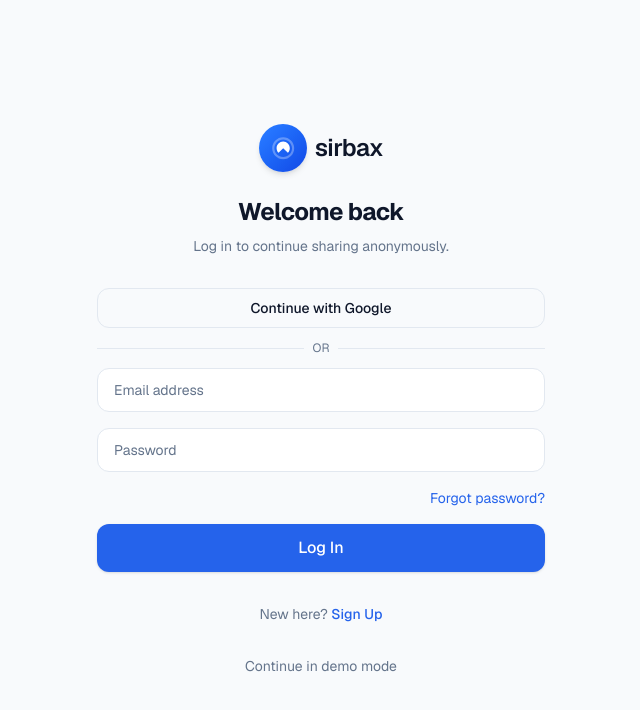
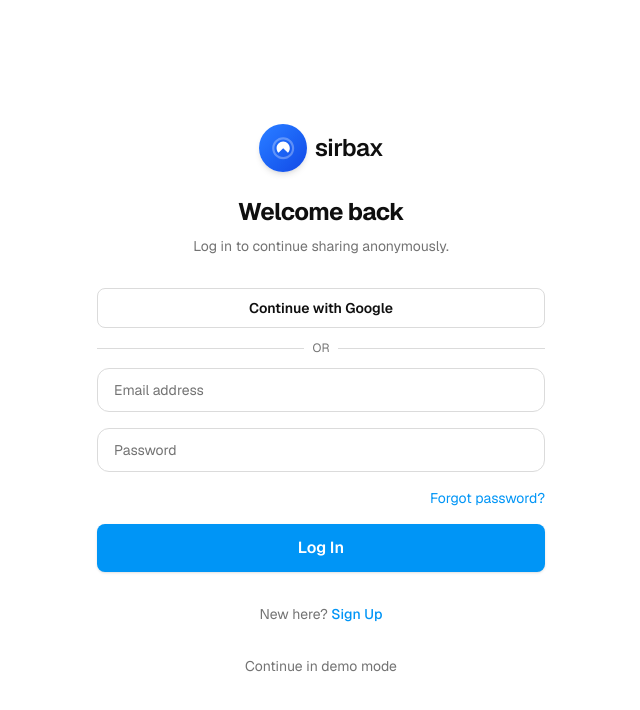
Before and after one commit to Levy254885/sirbax, a Next.js app: page /login in a window 1280 px wide. Shown: the top 710 px of the page, without its empty margins (319-959 px from the left). Built offline with nearby package versions, Linux system fonts and the light colour scheme.

Commit message:
style: white-first design tokens, Instagram story rings, refined buttons

```diff
--- a/src/app/globals.css
+++ b/src/app/globals.css
@@ -1,42 +1,42 @@
 @import "tailwindcss";
 
 :root {
-  --background: #f8fafc;
-  --foreground: #0f172a;
+  --background: #ffffff;
+  --foreground: #0f0f0f;
   --card: #ffffff;
-  --card-foreground: #0f172a;
-  --primary: #2563eb;
+  --card-foreground: #0f0f0f;
+  --primary: #0095f6;
   --primary-foreground: #ffffff;
-  --secondary: #f1f5f9;
-  --secondary-foreground: #1e293b;
-  --muted: #f1f5f9;
-  --muted-foreground: #64748b;
-  --accent: #eff6ff;
-  --accent-foreground: #1d4ed8;
-  --border: #e2e8f0;
-  --ring: #3b82f6;
-  --destructive: #ef4444;
-  --success: #22c55e;
-  --radius: 0.75rem;
+  --secondary: #efefef;
+  --secondary-foreground: #0f0f0f;
+  --muted: #fafafa;
+  --muted-foreground: #737373;
+  --accent: #f0f7ff;
+  --accent-foreground: #0095f6;
+  --border: #dbdbdb;
+  --ring: #0095f6;
+  --destructive: #ed4956;
+  --success: #00c853;
+  --radius: 0.5rem;
 }
 
 .dark {
-  --background: #0a0f1a;
-  --foreground: #f1f5f9;
-  --card: #111827;
-  --card-foreground: #f1f5f9;
-  --primary: #3b82f6;
+  --background: #000000;
+  --foreground: #f5f5f5;
+  --card: #121212;
+  --card-foreground: #f5f5f5;
+  --primary: #0095f6;
   --primary-foreground: #ffffff;
-  --secondary: #1e293b;
-  --secondary-foreground: #e2e8f0;
-  --muted: #1e293b;
-  --muted-foreground: #94a3b8;
-  --accent: #1e3a5f;
-  --accent-foreground: #93c5fd;
-  --border: #1e293b;
-  --ring: #60a5fa;
-  --destructive: #f87171;
-  --success: #4ade80;
+  --secondary: #262626;
+  --secondary-foreground: #f5f5f5;
+  --muted: #1a1a1a;
+  --muted-foreground: #a8a8a8;
+  --accent: #0d1b2a;
+  --accent-foreground: #4db5ff;
+  --border: #262626;
+  --ring: #0095f6;
+  --destructive: #ed4956;
+  --success: #00c853;
 }
 
 @theme inline {
@@ -61,34 +61,34 @@
   --radius-lg: var(--radius);
 }
 
-* {
-  border-color: var(--border);
-}
+* { border-color: var(--border); }
 
 body {
   background: var(--background);
   color: var(--foreground);
-  font-family: var(--font-sans), system-ui, sans-serif;
+  font-family: var(--font-sans), system-ui, -apple-system, BlinkMacSystemFont, "Segoe UI", sans-serif;
   -webkit-font-smoothing: antialiased;
+  -moz-osx-font-smoothing: grayscale;
 }
 
-html {
-  transition: background-color 0.2s ease, color 0.2s ease;
-}
+html { transition: background-color 0.2s ease, color 0.2s ease; }
 
 :focus-visible {
   outline: 2px solid var(--ring);
   outline-offset: 2px;
 }
 
-.no-scrollbar::-webkit-scrollbar {
-  display: none;
+.no-scrollbar::-webkit-scrollbar { display: none; }
+.no-scrollbar { -ms-overflow-style: none; scrollbar-width: none; }
+.pb-safe { padding-bottom: env(safe-area-inset-bottom, 0px); }
+
+.story-ring {
+  background: linear-gradient(45deg, #f09433 0%, #e6683c 25%, #dc2743 50%, #cc2366 75%, #bc1888 100%);
+  padding: 2px;
+  border-radius: 9999px;
 }
-.no-scrollbar {
-  -ms-overflow-style: none;
-  scrollbar-width: none;
+.story-ring-inner {
+  background: var(--card);
+  padding: 2px;
+  border-radius: 9999px;
 }
-
-.pb-safe {
-  padding-bottom: env(safe-area-inset-bottom, 0px);
-}
--- a/src/components/ui/Button.tsx
+++ b/src/components/ui/Button.tsx
@@ -10,31 +10,16 @@ export interface ButtonProps extends ButtonHTMLAttributes<HTMLButtonElement> {
 }
 
 const Button = forwardRef<HTMLButtonElement, ButtonProps>(
-  (
-    {
-      className,
-      variant = "primary",
-      size = "md",
-      loading,
-      disabled,
-      children,
-      ...props
-    },
-    ref
-  ) => {
+  ({ className, variant = "primary", size = "md", loading, disabled, children, ...props }, ref) => {
     const base =
-      "inline-flex items-center justify-center gap-2 font-medium transition-colors focus-visible:outline-none focus-visible:ring-2 focus-visible:ring-ring disabled:pointer-events-none disabled:opacity-50 rounded-xl";
+      "inline-flex items-center justify-center gap-2 font-semibold transition-colors focus-visible:outline-none focus-visible:ring-2 focus-visible:ring-ring disabled:pointer-events-none disabled:opacity-50 rounded-lg";
 
     const variants = {
-      primary:
-        "bg-primary text-primary-foreground hover:bg-primary/90 shadow-sm",
-      secondary:
-        "bg-secondary text-secondary-foreground hover:bg-secondary/80",
-      ghost: "hover:bg-muted text-foreground",
-      outline:
-        "border border-border bg-transparent hover:bg-muted text-foreground",
-      destructive:
-        "bg-destructive text-white hover:bg-destructive/90",
+      primary: "bg-primary text-primary-foreground hover:bg-primary/90 shadow-sm",
+      secondary: "bg-secondary text-secondary-foreground hover:bg-secondary/80",
+      ghost: "hover:bg-muted text-foreground font-medium",
+      outline: "border border-border bg-transparent hover:bg-muted text-foreground font-medium",
+      destructive: "bg-destructive text-white hover:bg-destructive/90",
     };
 
     const sizes = {
```
